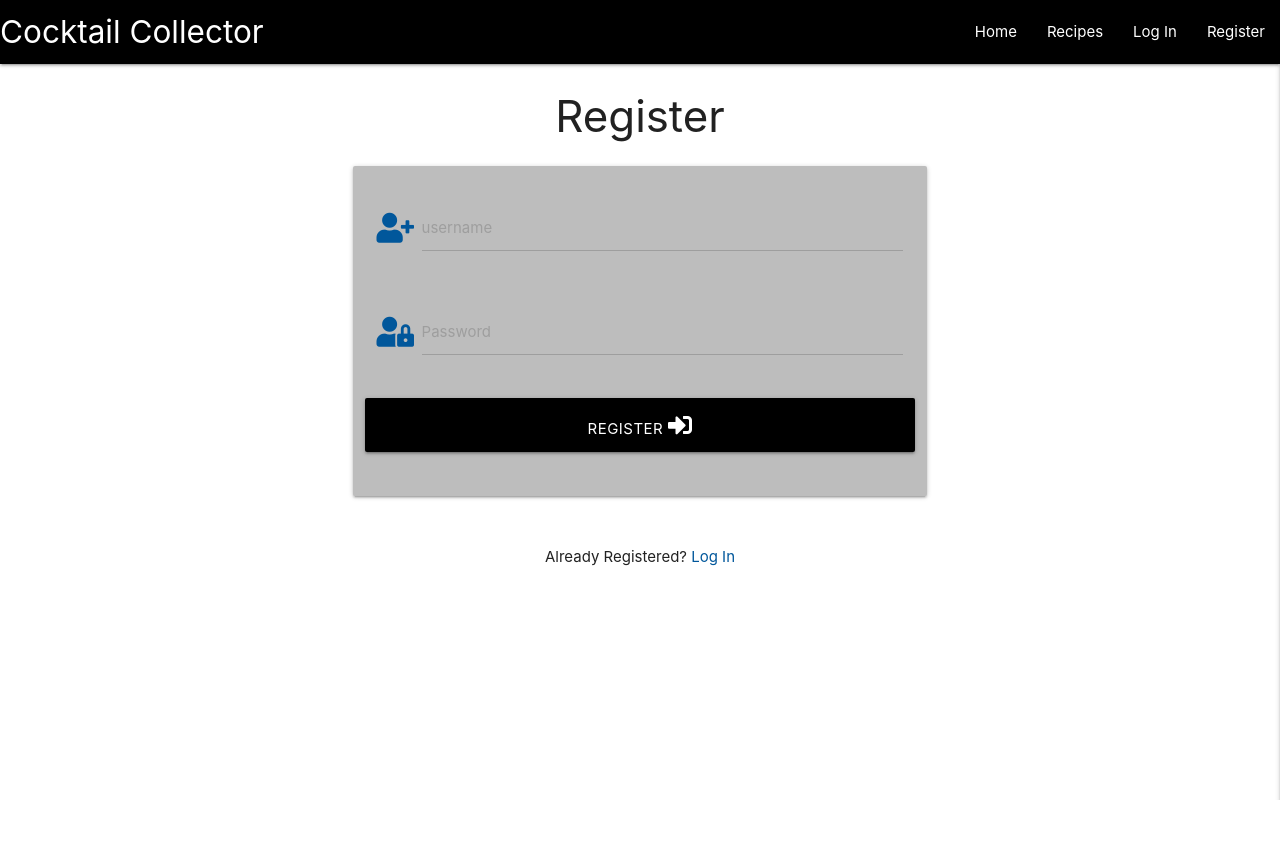
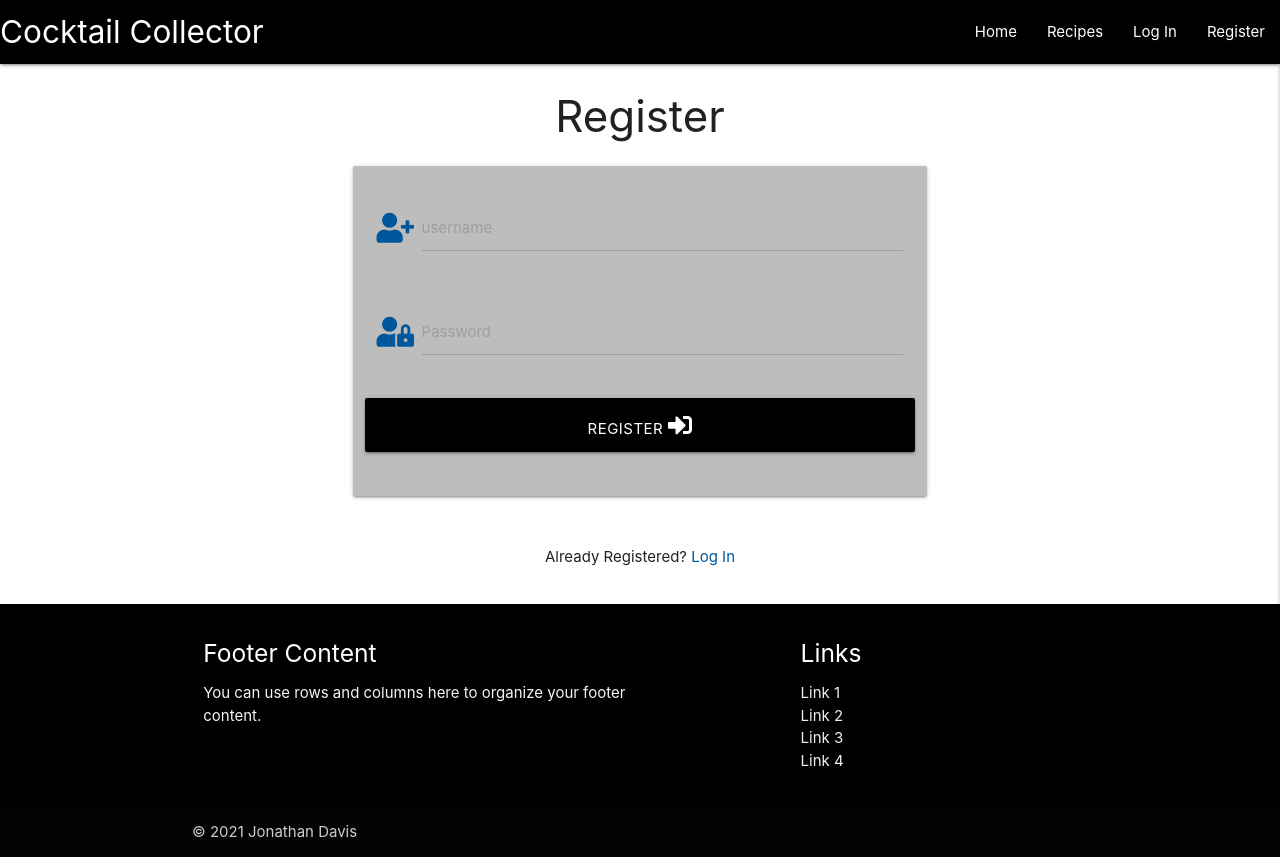
Before and after one commit to jaydavis359/Cocktail-Collector, a Flask app: page /register in a window 1280 px wide. Before the commit the page ends 800 px from the top, so only its background shows below. Run offline with Flask 2, Linux system fonts and the light colour scheme; some libraries are stand-ins or nearby versions.

Commit message:
Create collapsibe and bind data from db

```diff
--- a/app.py
+++ b/app.py
@@ -21,7 +21,7 @@ mongo = PyMongo(app)
 @app.route("/")
 @app.route("/get_recipes")
 def get_recipes():
-    recipes = mongo.db.recipes.find()
+    recipes = list(mongo.db.recipes.find())
     return render_template("recipes.html", recipes=recipes)
 
 
--- a/static/css/style.css
+++ b/static/css/style.css
@@ -5,3 +5,17 @@ text-shadow: 2px 2px 2px rgba(0,0,0,0.5);
 .flashes h4 {
     line-height: 2;
 }
+
+body {
+    display: flex;
+    min-height: 100vh;
+    flex-direction: column;
+  }
+
+  main {
+    flex: 1 0 auto;
+  }
+
+  .page-footer {
+      background-color: black;
+  }
--- a/static/js/script.js
+++ b/static/js/script.js
@@ -1,3 +1,4 @@
 $(document).ready(function(){
     $('.sidenav').sidenav({edge: "right"});
+    $('.collapsible').collapsible();
   });
--- a/templates/base.html
+++ b/templates/base.html
@@ -72,6 +72,33 @@
         {% endblock %}
     </main>
 
+    <!-- Footer -->
+
+    <footer class="page-footer">
+        <div class="container">
+          <div class="row">
+            <div class="col l6 s12">
+              <h5 class="white-text">Footer Content</h5>
+              <p class="grey-text text-lighten-4">You can use rows and columns here to organize your footer content.</p>
+            </div>
+            <div class="col l4 offset-l2 s12">
+              <h5 class="white-text">Links</h5>
+              <ul>
+                <li><a class="grey-text text-lighten-3" href="#!">Link 1</a></li>
+                <li><a class="grey-text text-lighten-3" href="#!">Link 2</a></li>
+                <li><a class="grey-text text-lighten-3" href="#!">Link 3</a></li>
+                <li><a class="grey-text text-lighten-3" href="#!">Link 4</a></li>
+              </ul>
+            </div>
+          </div>
+        </div>
+        <div class="footer-copyright">
+          <div class="container">
+          © 2021 Jonathan Davis
+          </div>
+        </div>
+      </footer>
+
     <script src="https://code.jquery.com/jquery-3.6.0.min.js"
         integrity="sha256-/xUj+3OJU5yExlq6GSYGSHk7tPXikynS7ogEvDej/m4=" crossorigin="anonymous"></script>
     <script src="https://cdnjs.cloudflare.com/ajax/libs/materialize/1.0.0/js/materialize.min.js"></script>
```
Also changed, not shown: templates/recipes.html (+17 -6 lines), static/images/pexels-cottonbro-4667081.jpg (added).
